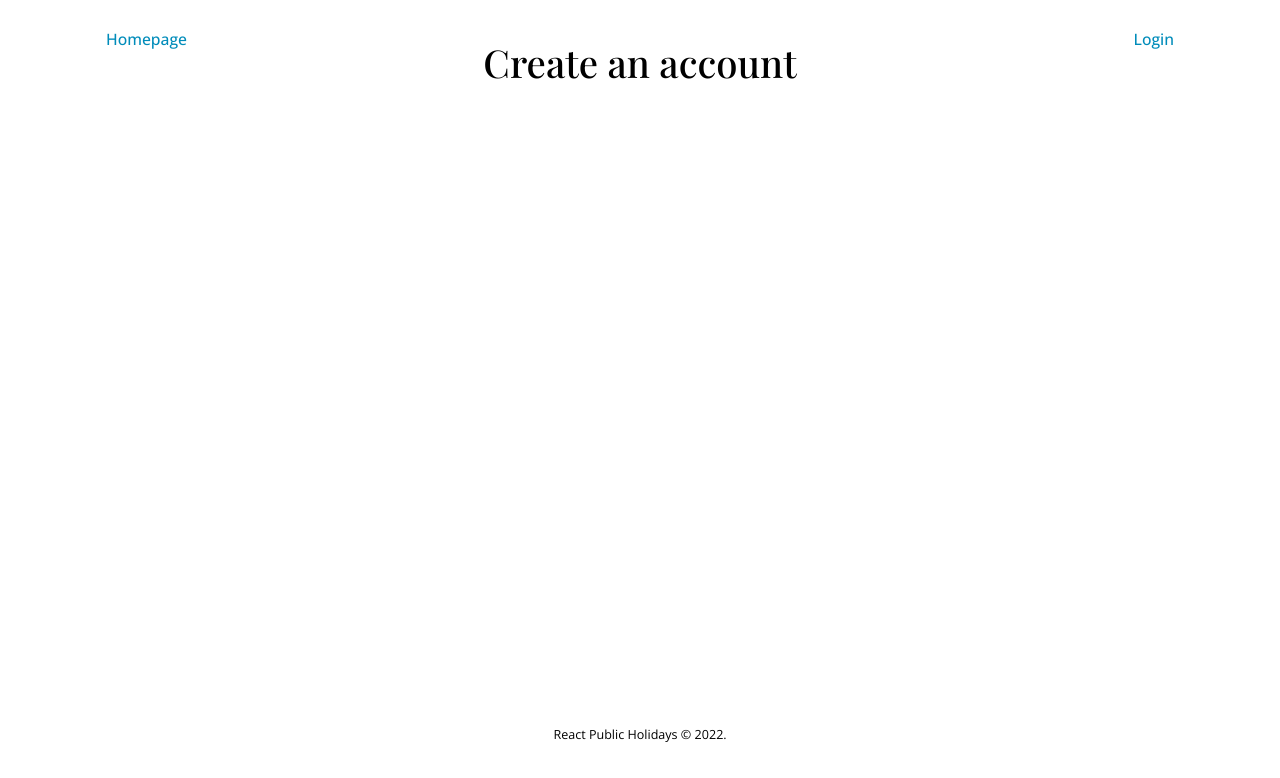
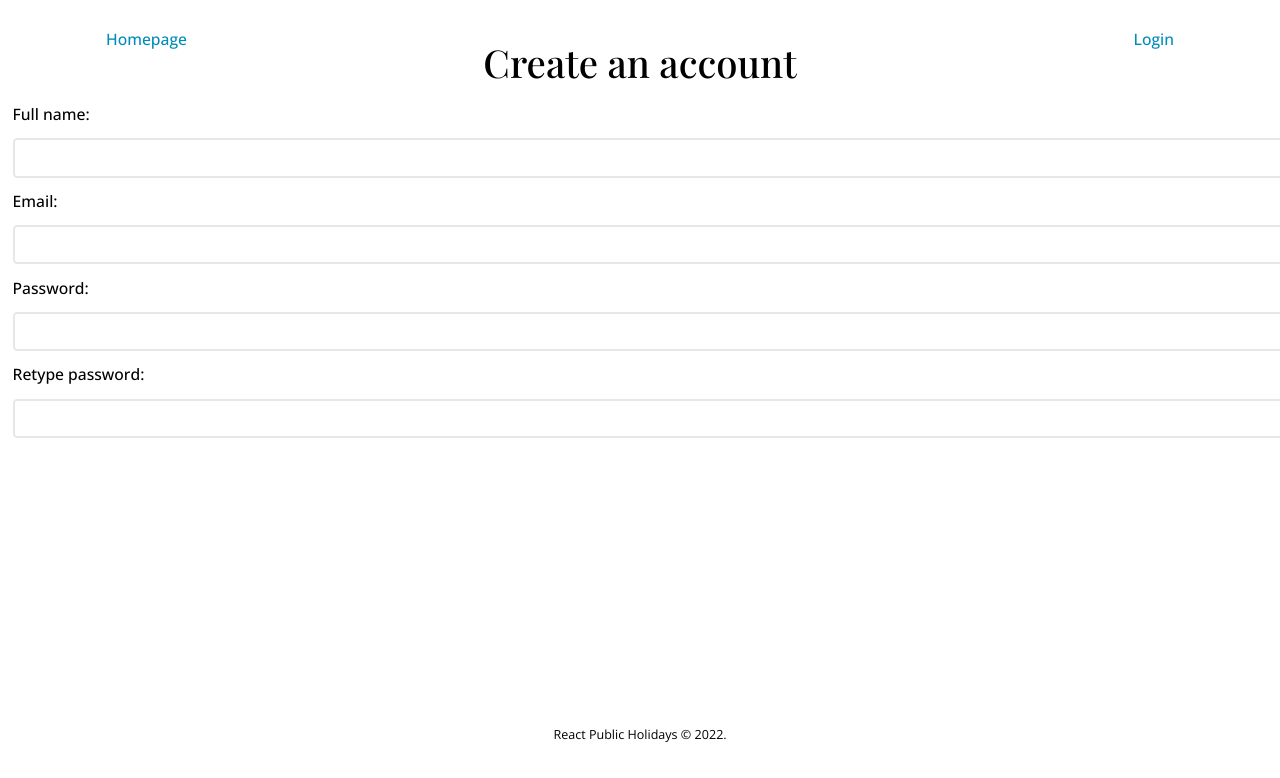
Before and after one commit to Amalitech-Public-Holiday/public-holiday-frontend, a React (Create React App) app: page /signup in a window 1280 px wide. Shown: the top 778 px of the page. Built offline with nearby package versions, Linux system fonts and the light colour scheme.

Commit message:
Add inputs and labels for fullname, email and passwords details

```diff
--- a/src/components/SignupForm/SignupForm.js
+++ b/src/components/SignupForm/SignupForm.js
@@ -1,8 +1,23 @@
 const SignupForm = () => {
-    return(
+    return (
+      <div>
         <div>
-
+          <label htmlFor="fullname">Full name:</label>
+          <input type="text" name="fullname" />
         </div>
+        <div>
+          <label htmlFor="email">Email:</label>
+          <input type="email" name="email" />
+        </div>
+        <div>
+          <label htmlFor="password1">Password:</label>
+          <input type="password" name="password1" />
+        </div>
+        <div>
+          <label htmlFor="password2">Retype password:</label>
+          <input type="password" name="password2" />
+        </div>
+      </div>
     );
 }
 
```
